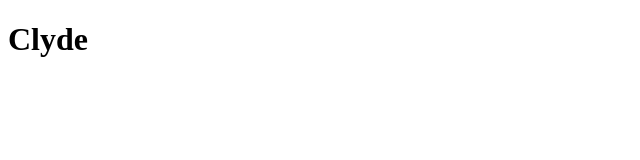
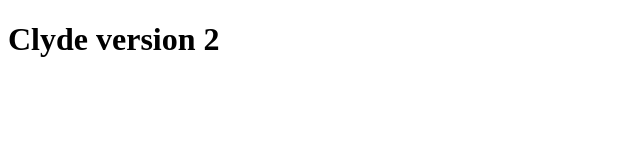
Before and after one commit to cbatuic/hellogit2, a plain HTML site: page index.html in a window 1280 px wide. Shown: the whole page, without its empty margins (0-640 px from the left). Drawn offline with Linux system fonts and the light colour scheme.

Commit message:
akoang ikaduhang commit

```diff
--- a/index.html
+++ b/index.html
@@ -7,6 +7,6 @@
     <title>Lastname</title>
 </head>
 <body>
-    <h1>Clyde</h1>
+    <h1>Clyde version 2</h1>
 </body>
 </html>
```
